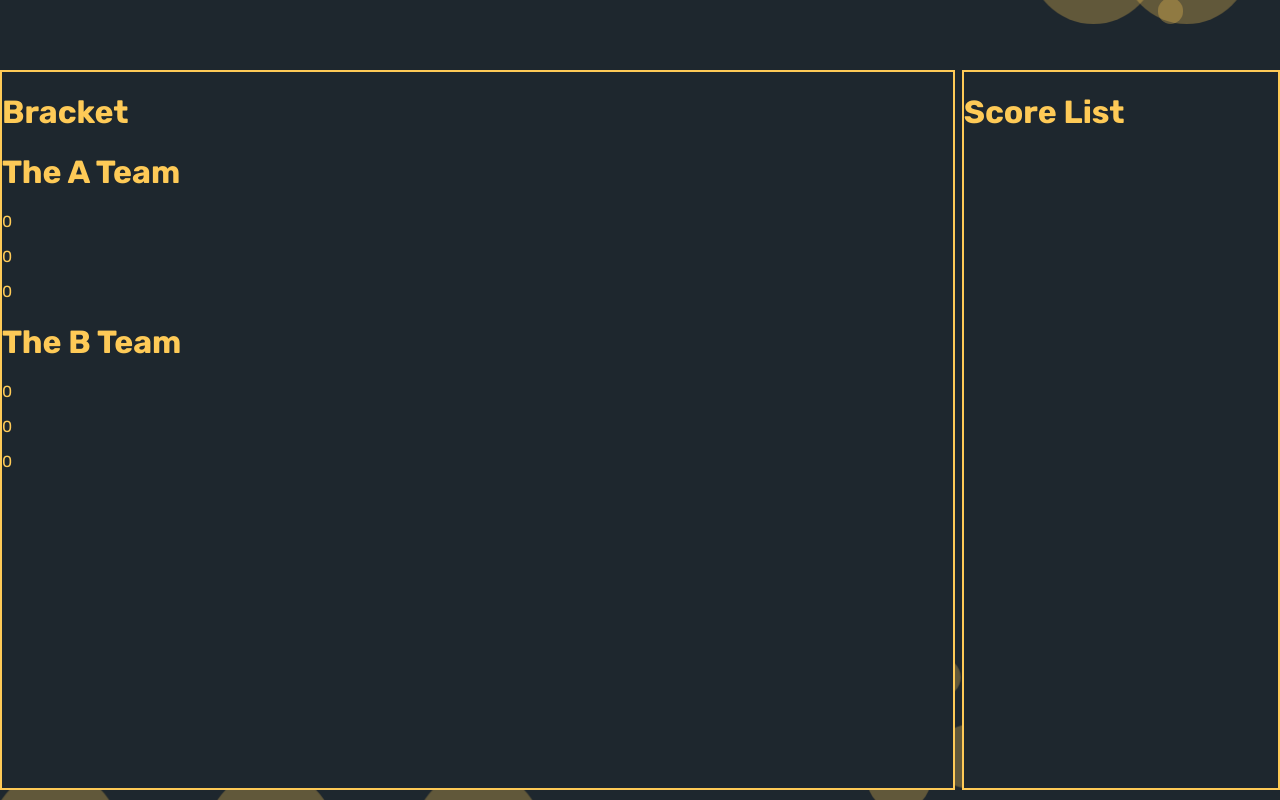
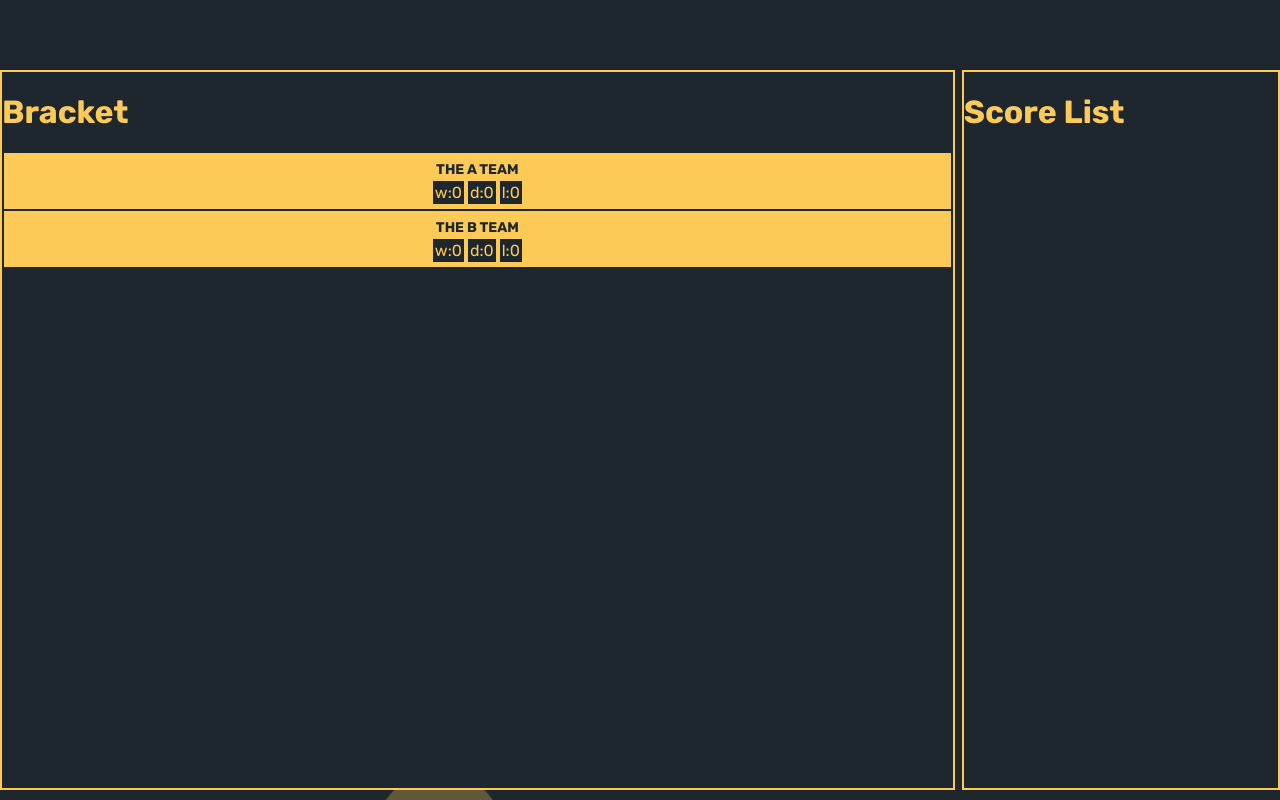
Before and after one commit to grzesiekS/tournament_bracket, a React (Create React App) app: page / in a window 1280 px wide. Built offline with nearby package versions, Linux system fonts and the light colour scheme.

Commit message:
Add styles for Team component

```diff
--- a/src/components/features/Team/Team.module.scss
+++ b/src/components/features/Team/Team.module.scss
@@ -0,0 +1,29 @@
+@import "../../../styles/settings.scss";
+
+.container {
+  background-color: $casandoraYellow;
+  margin: 2px;
+  padding: 5px;
+  text-align: center;
+  transition: all $transitionTime--short;
+
+  &:hover {
+    cursor: pointer;
+    opacity: 0.6;
+  }
+}
+
+.flexbox {
+  display: flex;
+  justify-content: center;
+
+  p {
+    background-color: $blackPearl;
+    margin: 0 4px 0 0;
+    padding: 2px;
+
+    &:last-child {
+      margin-right: 0;
+    }
+  }
+}
--- a/src/components/features/Team/Team.tsx
+++ b/src/components/features/Team/Team.tsx
@@ -1,16 +1,18 @@
 import React from 'react';
 
 import { TeamInt } from '../../../common/interface';
+
+import { Title } from '../../common/Title/Title';
 
 import styles from './Team.module.scss';
 
 export const Team: React.FC<TeamInt> = ({ name, win, draw, lose }) => (
   <div className={styles.container}>
-    <h1>{name}</h1>
+    <Title text={name} color='dark'/>
     <div className={styles.flexbox}>
-      <p>{win}</p>
-      <p>{draw}</p>
-      <p>{lose}</p>
+      <p>{`w:${win}`}</p>
+      <p>{`d:${draw}`}</p>
+      <p>{`l:${lose}`}</p>
     </div>
   </div>
 );
--- a/src/styles/settings.scss
+++ b/src/styles/settings.scss
@@ -8,3 +8,7 @@ $containerWidth: 1500px;
 $casandoraYellow: #feca57;
 $imperialPrimer: #222f3e;
 $blackPearl: #1e272e;
+
+/* ANIMATION AND TRANSITIONS TIME */
+$transitionTime--short: 0.5s;
+$transitionTime: 1s;
```
